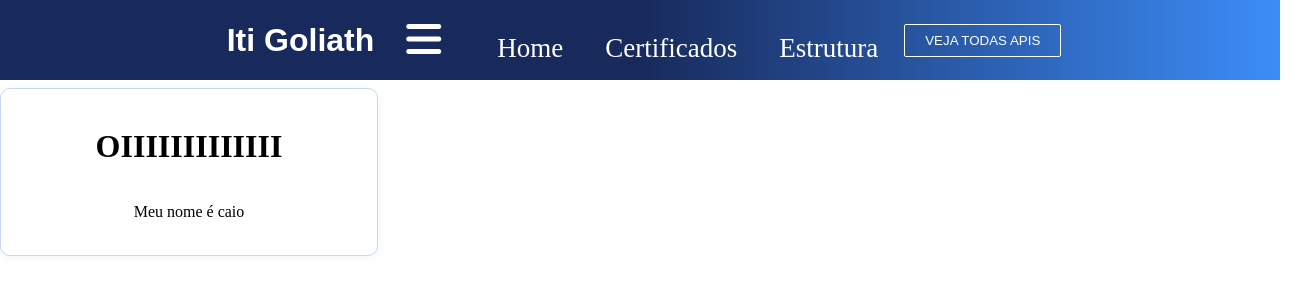
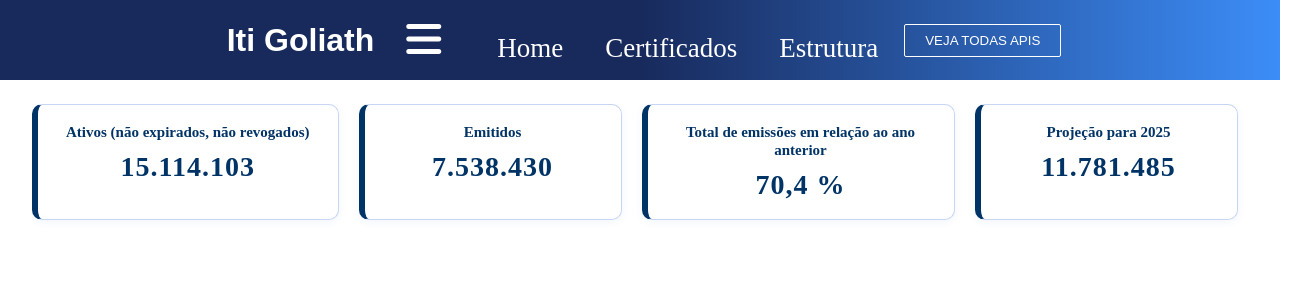
Before and after one commit to oddcaio/goliath-iti, a React (Vite) app: page /certificados in a window 1280 px wide. Shown: the top 300 px of the page, 1312 px wide, since content can reach past the window. Built offline with nearby package versions, Linux system fonts and the light colour scheme.

Commit message:
card feitos

```diff
--- a/src/Components/cardInfo/CardInfo.css
+++ b/src/Components/cardInfo/CardInfo.css
@@ -1,26 +1,32 @@
 .card-info {
   background: #fff;
   border: 1.5px solid #c7d6f3;
+  border-left: 6px solid #003366; /* Azul mais escuro e borda maior à esquerda */
   border-radius: 10px;
   padding: 18px 28px;
   box-shadow: 0 2px 8px rgba(0, 82, 204, 0.06);
   display: flex;
   flex-direction: column;
-  min-width: 240px;
-  max-width: 320px;
-  margin: 8px 0;
+  min-width: 200px;
+  max-width: 250px; /* reduzido para caber mais cards */
+  /* margin: 8px 0; removido para evitar conflito com gap */
   transition: box-shadow 0.2s, border-color 0.2s;
 }
 
 .card-info:hover {
   box-shadow: 0 4px 16px rgba(0, 82, 204, 0.12);
   border-color: #0052cc;
+  border-left: 6px solid #002244; /* Azul ainda mais escuro no hover */
+}
+
+.card-title,
+.card-value {
+  color: #003366; /* Azul mais escuro */
 }
 
 .card-title {
   font-size: 15px;
   font-weight: 600;
-  color: #0052cc;
   margin-bottom: 10px;
   line-height: 1.2;
 }
@@ -28,13 +34,32 @@
 .card-value {
   font-size: 28px;
   font-weight: bold;
-  color: #0052cc;
   letter-spacing: 1px;
 }
 
 .card-info-container {
   display: flex;
+  flex-wrap: nowrap; /* impede quebra de linha */
   gap: 20px;
-  flex-wrap: wrap;
-  margin-bottom: 24px;
+  justify-content: flex-start;
+  width: 100%;
+  margin: 24px 32px 24px 32px; /* margem nas laterais e em cima/baixo */
+  overflow-x: auto; /* permite rolagem horizontal se não couber */
+  padding-bottom: 8px; /* espaço para barra de rolagem */
 }
+
+@media (max-width: 1100px) {
+  .card-info-container {
+    flex-wrap: wrap;
+    justify-content: center;
+    overflow-x: visible;
+  }
+}
+
+@media (max-width: 900px) {
+  .card-info-container {
+    flex-direction: column;
+    align-items: center;
+    gap: 16px;
+  }
+}
--- a/src/Components/cardInfo/CardInfo.jsx
+++ b/src/Components/cardInfo/CardInfo.jsx
@@ -1,10 +1,11 @@
-function CardInfo({ title, value }) {
-  return (
-    <div className="card-info">
-      <h4>{title}</h4>
-      <p>{value}</p>
-    </div>
-  );
-}
+import React from "react";
+import "./CardInfo.css";
+
+const CardInfo = ({ title, value }) => (
+  <div className="card-info">
+    <div className="card-title">{title}</div>
+    <div className="card-value">{value}</div>
+  </div>
+);
 
 export default CardInfo;
--- a/src/pages/Certificados.jsx
+++ b/src/pages/Certificados.jsx
@@ -1,11 +1,26 @@
 import React from 'react';
+import CardInfo from '../Components/cardInfo/CardInfo';
 import '../Components/cardInfo/CardInfo.css';
 
 export default function Certificados() {
-  return (
-    <div className='card-info'>
-        <h1>OIIIIIIIIIIIII</h1>
-        <p>Meu nome é caio</p>
-    </div>
-  );
+    return (
+        <div className="card-info-container">
+            <CardInfo
+                title="Ativos (não expirados, não revogados)"
+                value="15.114.103"
+            />
+            <CardInfo
+                title="Emitidos"
+                value="7.538.430"
+            />
+            <CardInfo
+                title="Total de emissões em relação ao ano anterior"
+                value="70,4 %"
+            />
+            <CardInfo
+                title="Projeção para 2025"
+                value="11.781.485"
+            />
+        </div>
+    );
 }
```
